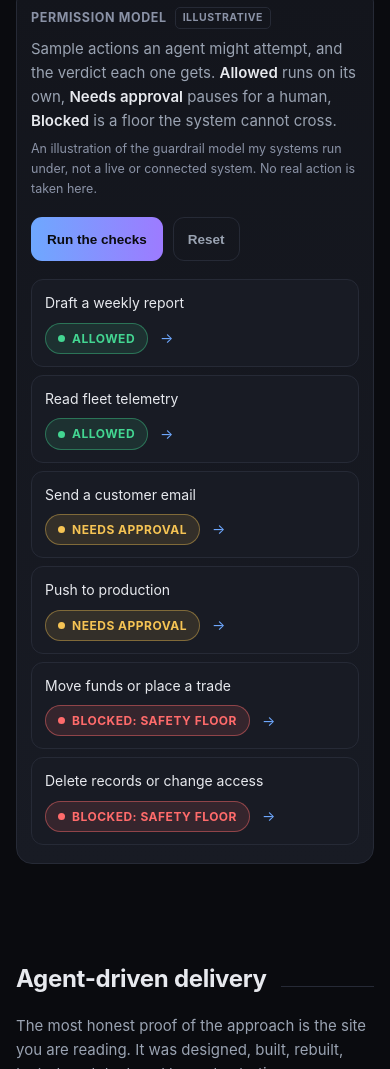
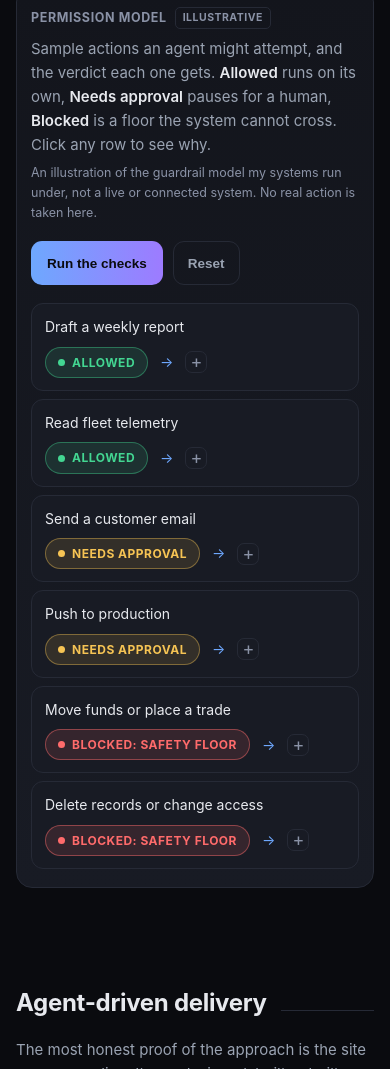
Before and after one commit to Veeiy/portfolio, a plain HTML site: page index.html in a window 390 px wide. Shown: the part 1242-2311 px from the top of the page. Drawn offline with Linux system fonts and the light colour scheme.

Commit message:
Make the safety-floor permission rows explain their own verdict
Each of the 6 sample-action rows in the guardrail widget is now a native
<details> disclosure: clicking (or Enter/Space when focused) reveals a
short "why allowed / why it waits / why it's blocked" explanation tagged
in the verdict's own color, and reveals that row's verdict pill at the
same time so an explanation never sits next to a hidden pill.

Works with no JS at all (native disclosure), under reduced motion, and
on mobile without overflow. Fixed a race along the way: scrolling a row
into view to click it could itself cross the auto-play visibility
threshold, and the old runChecks() would slam every row shut right as
the click opened one. Auto-play now only ever stamps forward; a full
close-and-replay is reserved for the explicit Run/Reset controls.

Co-Authored-By: Claude Opus 4.7 <noreply@anthropic.com>

```diff
--- a/assets/site.css
+++ b/assets/site.css
@@ -169,11 +169,19 @@ p .verify{display:inline;margin-top:0}
   font-size:13.5px;cursor:pointer;background:transparent;color:var(--muted);border:1px solid var(--line)}
 .guard-reset:hover{border-color:var(--accent);color:var(--ink)}
 .guard-list{list-style:none;margin:0;padding:0;display:flex;flex-direction:column;gap:8px}
-/* each row is a button so it is keyboard-operable and focusable on its own */
+/* each row is a native <details>: the shell owns the card chrome so the summary
+   and its "why" explanation share one bordered card, matching the .pr-d / .rw-d
+   disclosure convention used on /principles and /lab. Keyboard- and SR-operable
+   with no JS: clicking or pressing Enter/Space on the row opens the explanation
+   even if the script below never runs. */
+.guard-d{background:var(--panel2);border:1px solid var(--line);border-radius:12px;
+  transition:border-color .2s ease;overflow:hidden}
+.guard-d[open]{border-color:#37405a}
+.guard-d[open] .guard-row{border-bottom:1px solid var(--line)}
 .guard-row{display:flex;align-items:center;gap:14px;width:100%;text-align:left;cursor:pointer;
-  background:var(--panel2);border:1px solid var(--line);border-radius:12px;padding:13px 16px;
-  color:var(--ink);font:inherit;transition:border-color .2s ease,background .2s ease}
-.guard-row:hover{border-color:#37405a}
+  list-style:none;min-height:44px;padding:13px 16px;color:var(--ink);font:inherit}
+.guard-row::-webkit-details-marker{display:none}
+.guard-row:hover{background:rgba(110,168,254,.04)}
 .guard-act{flex:1;font-size:14.5px}
 .guard-arrow{color:var(--dim);font-size:14px;flex:0 0 auto}
 /* verdict stamp: hidden until "stamped" (revealed), then fades/scales in */
@@ -182,10 +190,24 @@ p .verify{display:inline;margin-top:0}
   opacity:0;transform:scale(.86);transition:opacity .32s ease,transform .32s cubic-bezier(.22,1.4,.4,1)}
 .guard-row.stamped .guard-verdict{opacity:1;transform:none}
 .guard-row.stamped .guard-arrow{color:var(--accent)}
-/* no JS, no stamping interaction: show every verdict statically */
+/* no JS, no stamping interaction: show every verdict statically (the disclosure
+   itself still opens and closes natively, script or not) */
 html:not(.js) .guard-verdict{opacity:1;transform:none}
 .guard-verdict .dot{width:7px;height:7px;border-radius:50%}
-/* verdict palettes: allowed green, needs-approval amber, blocked red */
+/* + / x expander affordance, rotates to an x when open; aria handled by <details> */
+.guard-chev{flex:0 0 auto;width:22px;height:22px;display:inline-flex;align-items:center;justify-content:center;
+  color:var(--dim);font-size:18px;font-weight:400;line-height:1;border:1px solid var(--line);border-radius:7px;
+  transition:transform .25s ease,color .2s ease,border-color .2s ease}
+.guard-row:hover .guard-chev{color:var(--ink);border-color:#37405a}
+.guard-d[open] .guard-chev{transform:rotate(45deg);color:var(--accent);border-color:rgba(110,168,254,.45)}
+/* the "why" explanation: a tag colored to match the verdict it explains, then a sentence */
+.guard-why{padding:0 16px 16px}
+.guard-why p{display:flex;align-items:flex-start;gap:10px;flex-wrap:wrap;margin:0;max-width:760px;
+  color:var(--muted);font-size:13.5px;line-height:1.6}
+.guard-why-tag{flex:0 0 auto;display:inline-block;font-size:10px;font-weight:700;letter-spacing:.5px;
+  text-transform:uppercase;border-radius:999px;padding:4px 11px;margin-top:1px;white-space:nowrap;
+  border:1px solid transparent}
+/* verdict palettes: allowed green, needs-approval amber, blocked red (also reused by .guard-why-tag) */
 .v-allow{color:var(--ok);background:rgba(67,214,146,.12);border-color:rgba(67,214,146,.4)}
 .v-allow .dot{background:var(--ok)}
 .v-approve{color:#f6c454;background:rgba(246,196,84,.12);border-color:rgba(246,196,84,.4)}
@@ -199,6 +221,8 @@ html:not(.js) .guard-verdict{opacity:1;transform:none}
   .guard-row{flex-wrap:wrap;gap:8px 12px;padding:12px 13px}
   .guard-act{flex:1 1 100%;font-size:14px}
   .guard-arrow{order:3}
+  .guard-chev{order:4}
+  .guard-why{padding:0 13px 14px}
 }
 
 /* about */
@@ -705,9 +729,13 @@ html.js .reveal.in{opacity:1;transform:none}
   .flow .stage rect{fill:rgba(110,168,254,.12);stroke:var(--accent);transition:none}
   .flow .stage text{fill:var(--ink);transition:none}
   .flow .stage circle{fill:var(--accent);transition:none}
-  /* Guardrail panel: every verdict shown statically, no stamp-in motion. */
+  /* Guardrail panel: every verdict shown statically, no stamp-in motion. The
+     disclosures still open and close (that's a content change, not motion). */
   .guard-verdict{opacity:1;transform:none;transition:none}
   .guard-run:hover, .guard-reset:hover{transform:none}
+  .guard-d{transition:none}
+  .guard-chev{transition:none}
+  .guard-row:hover{background:transparent}
   .teardown summary .chev{transition:none}
   *{animation:none !important}
 }
--- a/assets/site.js
+++ b/assets/site.js
@@ -796,22 +796,27 @@
   })();
 
   /* ---------- Guardrail / safety-floor panel ----------
-     Illustrative permission model. No live integration: clicking only stamps a
-     verdict that is already authored in the markup. Keyboard-operable (rows and
-     controls are real <button>s). Under reduced-motion CSS shows every verdict
-     statically; here we mirror that state without sequencing any motion.
-     Only present on the home page; bails immediately elsewhere. */
+     Illustrative permission model. No live integration: every verdict and every
+     explanation is already authored in the markup, nothing is computed. Each
+     row is a native <details>, so opening it to read "why" works with no JS at
+     all; this script only adds the stamp-in reveal and the Run/Reset controls.
+     Keyboard-operable (rows are real <summary>s, controls are real <button>s).
+     Under reduced-motion CSS shows every verdict statically; here we mirror
+     that state without sequencing any motion. Only present on the home page;
+     bails immediately elsewhere. */
   (function guardrail(){
     const panel = document.getElementById("guard");
     if(!panel) return;
     const rows    = Array.from(panel.querySelectorAll(".guard-row"));
+    const details = Array.from(panel.querySelectorAll(".guard-d"));
     const runBtn  = document.getElementById("guard-run");
     const resetBtn= document.getElementById("guard-reset");
     const status  = document.getElementById("guard-status");
     if(!rows.length) return;
 
-    const stamp   = row => row.classList.add("stamped");
-    const unstamp = row => row.classList.remove("stamped");
+    const stamp    = row => row.classList.add("stamped");
+    const unstamp  = row => row.classList.remove("stamped");
+    const closeAll = () => details.forEach(d => { d.open = false; });
 
     // Counts are derived from the actual rows' data-verdict, never hardcoded,
     // so the screen-reader announcement always matches what is on screen.
@@ -833,10 +838,14 @@
     }
     function clearStatus(){ if(status) status.textContent = ""; }
 
-    // Clicking a single action toggles its own verdict in/out.
-    rows.forEach(row => {
-      row.addEventListener("click", () => {
-        row.classList.toggle("stamped");
+    // Each row is a native <details>: clicking it, or pressing Enter/Space while
+    // it is focused, opens or closes the "why" explanation with no JS required.
+    // Opening a row also reveals its own verdict immediately, so an explanation
+    // never sits next to a still-hidden pill. Collapsing the explanation again
+    // leaves the verdict revealed; only Reset (below) clears it.
+    details.forEach(d => {
+      d.addEventListener("toggle", () => {
+        if(d.open) stamp(d.querySelector(".guard-row"));
       });
     });
 
@@ -845,40 +854,51 @@
       rows.forEach(stamp);
       announceDone();
       if(runBtn) runBtn.addEventListener("click", () => { rows.forEach(stamp); announceDone(); });
-      if(resetBtn) resetBtn.addEventListener("click", () => { rows.forEach(unstamp); clearStatus(); });
+      if(resetBtn) resetBtn.addEventListener("click", () => { closeAll(); rows.forEach(unstamp); clearStatus(); });
       return;
     }
 
-    // "Run the checks": clear, then stamp each verdict in sequence. Guarded so
-    // repeated clicks cancel any in-flight run instead of stacking timers.
+    // Stamp each verdict in sequence (no reset first). Shared by the first-time
+    // auto-play and by "Run the checks", so both animate the same way.
     let timers = [];
     function clearTimers(){ timers.forEach(clearTimeout); timers = []; }
-    function runChecks(){
-      clearTimers();
-      clearStatus();
-      rows.forEach(unstamp);
+    function stampSequence(){
       rows.forEach((row, i) => {
         timers.push(setTimeout(() => stamp(row), 140 + i * 230));
       });
       // Announce once, just after the final verdict has stamped in.
       timers.push(setTimeout(announceDone, 140 + rows.length * 230));
     }
+    // "Run the checks": an explicit, deliberate request to replay the demo, so
+    // it is the one thing allowed to collapse an open explanation and clear
+    // every stamp first. Guarded so repeated clicks cancel any in-flight run.
+    function runChecks(){
+      clearTimers();
+      clearStatus();
+      closeAll();
+      rows.forEach(unstamp);
+      stampSequence();
+    }
     if(runBtn) runBtn.addEventListener("click", runChecks);
-    if(resetBtn) resetBtn.addEventListener("click", () => { clearTimers(); rows.forEach(unstamp); clearStatus(); });
+    if(resetBtn) resetBtn.addEventListener("click", () => { clearTimers(); closeAll(); rows.forEach(unstamp); clearStatus(); });
 
     // Auto-play AT MOST ONCE per page load when the panel first scrolls into view
-    // (motion already allowed here). The flag plus unobserve guarantee it never
-    // loops; manual "Run the checks" / "Reset" stay available afterward.
+    // (motion already allowed here). Deliberately the gentle stampSequence(), not
+    // the full runChecks(): scrolling a row into view to click or focus it can
+    // itself cross the visibility threshold, and a passive scroll-triggered reveal
+    // must never slam shut an explanation the visitor just opened. The flag plus
+    // unobserve guarantee it never loops; manual "Run the checks" / "Reset" stay
+    // available afterward for a deliberate full replay.
     let autoPlayed = false;
     if("IntersectionObserver" in window){
       const io = new IntersectionObserver((entries) => {
         entries.forEach(en => {
-          if(en.isIntersecting && !autoPlayed){ autoPlayed = true; io.unobserve(en.target); runChecks(); }
+          if(en.isIntersecting && !autoPlayed){ autoPlayed = true; io.unobserve(en.target); clearStatus(); stampSequence(); }
         });
       }, {threshold:0.45});
       io.observe(panel);
     } else {
-      runChecks();
+      stampSequence();
     }
   })();
 
--- a/index.html
+++ b/index.html
@@ -131,7 +131,7 @@
   <p class="sec-intro reveal">Anyone can make an agent act. The engineering is making it stop. Every system I build runs under a permission model: routine work is allowed, consequential work waits for a human, and a few things can never happen at all.</p>
   <div class="guard reveal" id="guard">
     <p class="guard-cap">Permission model<span class="guard-illus">Illustrative</span></p>
-    <p class="guard-frame">Sample actions an agent might attempt, and the verdict each one gets. <b>Allowed</b> runs on its own, <b>Needs approval</b> pauses for a human, <b>Blocked</b> is a floor the system cannot cross.</p>
+    <p class="guard-frame">Sample actions an agent might attempt, and the verdict each one gets. <b>Allowed</b> runs on its own, <b>Needs approval</b> pauses for a human, <b>Blocked</b> is a floor the system cannot cross. Click any row to see why.</p>
     <p class="guard-note">An illustration of the guardrail model my systems run under, not a live or connected system. No real action is taken here.</p>
     <div class="guard-actions">
       <button type="button" class="guard-run" id="guard-run" aria-label="Run the permission checks on the sample actions below">Run the checks</button>
@@ -139,36 +139,60 @@
     </div>
     <p class="visually-hidden" id="guard-status" role="status" aria-live="polite"></p>
     <ul class="guard-list" id="guard-list">
-      <li><button type="button" class="guard-row" data-verdict="allow">
+      <li><details class="guard-d">
+        <summary class="guard-row" data-verdict="allow">
           <span class="guard-act">Draft a weekly report</span>
           <span class="guard-arrow" aria-hidden="true">→</span>
           <span class="guard-verdict v-allow"><span class="dot"></span>Allowed</span>
-      </button></li>
-      <li><button type="button" class="guard-row" data-verdict="allow">
+          <span class="guard-chev" aria-hidden="true">+</span>
+        </summary>
+        <div class="guard-why"><p><span class="guard-why-tag v-allow">Why it's allowed</span>This only reads and summarizes information the agent already has. Nothing is sent, changed, or committed, so a mistake costs a re-run, not a real consequence.</p></div>
+      </details></li>
+      <li><details class="guard-d">
+        <summary class="guard-row" data-verdict="allow">
           <span class="guard-act">Read fleet telemetry</span>
           <span class="guard-arrow" aria-hidden="true">→</span>
           <span class="guard-verdict v-allow"><span class="dot"></span>Allowed</span>
-      </button></li>
-      <li><button type="button" class="guard-row" data-verdict="approve">
+          <span class="guard-chev" aria-hidden="true">+</span>
+        </summary>
+        <div class="guard-why"><p><span class="guard-why-tag v-allow">Why it's allowed</span>Reading data leaves nothing changed and nothing to undo. There's no action here for a human to approve, since the state of the world doesn't move.</p></div>
+      </details></li>
+      <li><details class="guard-d">
+        <summary class="guard-row" data-verdict="approve">
           <span class="guard-act">Send a customer email</span>
           <span class="guard-arrow" aria-hidden="true">→</span>
           <span class="guard-verdict v-approve"><span class="dot"></span>Needs approval</span>
-      </button></li>
-      <li><button type="button" class="guard-row" data-verdict="approve">
+          <span class="guard-chev" aria-hidden="true">+</span>
+        </summary>
+        <div class="guard-why"><p><span class="guard-why-tag v-approve">Why it waits</span>This leaves the system in the business's name and lands with someone the business doesn't control. Tone, accuracy, and timing are judgment calls, so a person reads it first.</p></div>
+      </details></li>
+      <li><details class="guard-d">
+        <summary class="guard-row" data-verdict="approve">
           <span class="guard-act">Push to production</span>
           <span class="guard-arrow" aria-hidden="true">→</span>
           <span class="guard-verdict v-approve"><span class="dot"></span>Needs approval</span>
-      </button></li>
-      <li><button type="button" class="guard-row" data-verdict="block">
+          <span class="guard-chev" aria-hidden="true">+</span>
+        </summary>
+        <div class="guard-why"><p><span class="guard-why-tag v-approve">Why it waits</span>This changes what real users see next. It's usually reversible with a rollback, but the blast radius is big enough that a second set of eyes checks it before it ships.</p></div>
+      </details></li>
+      <li><details class="guard-d">
+        <summary class="guard-row" data-verdict="block">
           <span class="guard-act">Move funds or place a trade</span>
           <span class="guard-arrow" aria-hidden="true">→</span>
           <span class="guard-verdict v-block"><span class="dot"></span>Blocked: safety floor</span>
-      </button></li>
-      <li><button type="button" class="guard-row" data-verdict="block">
+          <span class="guard-chev" aria-hidden="true">+</span>
+        </summary>
+        <div class="guard-why"><p><span class="guard-why-tag v-block">Why it's blocked</span>Money that moves doesn't un-move the way a bad draft or a bad deploy does. No approval step makes that safe enough, so there's no path for an agent to even request it.</p></div>
+      </details></li>
+      <li><details class="guard-d">
+        <summary class="guard-row" data-verdict="block">
           <span class="guard-act">Delete records or change access</span>
           <span class="guard-arrow" aria-hidden="true">→</span>
           <span class="guard-verdict v-block"><span class="dot"></span>Blocked: safety floor</span>
-      </button></li>
+          <span class="guard-chev" aria-hidden="true">+</span>
+        </summary>
+        <div class="guard-why"><p><span class="guard-why-tag v-block">Why it's blocked</span>Deleting data or changing who can see what can destroy information or open a door that can't be quietly closed again. That sits below the approval line, not behind it.</p></div>
+      </details></li>
     </ul>
   </div>
 </div></section>
```
Lines whose indentation alone changed are shown as unchanged.
